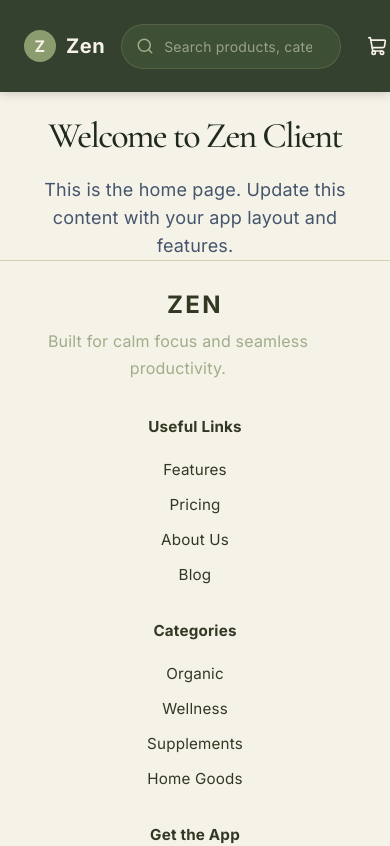
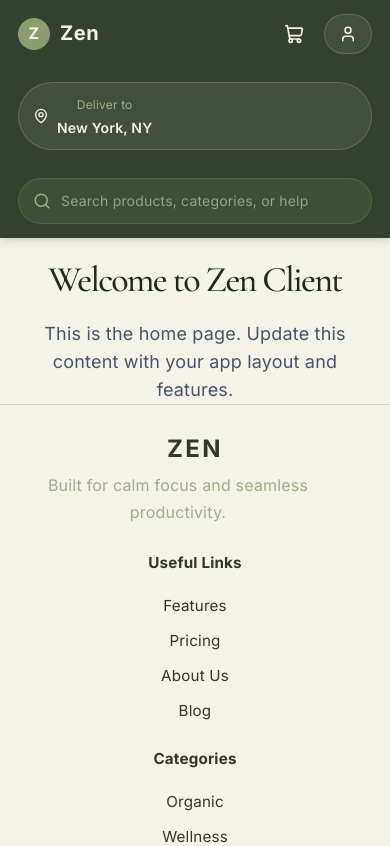
Before and after one commit to madhavavarma/ZenClient, a React (Vite) app: page / in a window 390 px wide. Shown: the top 846 px of the page. Built offline with nearby package versions, Linux system fonts and the light colour scheme.

Commit message:
Feature | Navbar | Footer | Responsive

```diff
--- a/src/components/footer/Footer.module.css
+++ b/src/components/footer/Footer.module.css
@@ -124,11 +124,7 @@
   }
 }
 
-@media (max-width: 640px) {
-  .footer {
-    padding: 32px 18px 18px;
-  }
-
+@media (max-width: 800px) {
   .footerInner {
     grid-template-columns: 1fr;
   }
@@ -138,3 +134,17 @@
     align-items: flex-start;
   }
 }
+
+@media (max-width: 640px) {
+  .footer {
+    padding: 32px 18px 18px;
+  }
+
+  .footerInner {
+    gap: 24px;
+  }
+
+  .footerBottom {
+    gap: 8px;
+  }
+}
--- a/src/components/layouts/MainLayout.tsx
+++ b/src/components/layouts/MainLayout.tsx
@@ -7,7 +7,7 @@ export default function MainLayout() {
         <>
             <Navbar />
 
-            <main className="flex flex-col flex-1 items-center justify-between pt-24 px-6">
+            <main className="flex flex-col flex-1 items-center justify-between pt-[240px] md:pt-24 px-6">
                 <Outlet />
             </main>
 
--- a/src/components/navbar/Navbar.module.css
+++ b/src/components/navbar/Navbar.module.css
@@ -12,6 +12,48 @@
   color: var(--navbar-text);
   box-shadow: var(--navbar-shadow);
   z-index: 50;
+  flex-wrap: wrap;
+}
+
+.left {
+  display: flex;
+  align-items: center;
+  gap: 12px;
+  flex: 1;
+}
+
+.actions {
+  display: flex;
+  align-items: center;
+  gap: 12px;
+}
+
+.searchForm {
+  flex: 1;
+  display: flex;
+  align-items: center;
+  max-width: 560px;
+  min-width: 220px;
+  gap: 10px;
+  background: var(--panel-bg);
+  border: 1px solid var(--border-light);
+  border-radius: 999px;
+  padding: 10px 14px;
+  min-width: 0;
+}
+
+.address {
+  display: flex;
+  align-items: center;
+  gap: 8px;
+  border: 1px solid var(--border-muted);
+  border-radius: 999px;
+  padding: 10px 14px;
+  background: var(--surface-soft);
+  color: var(--navbar-text);
+  cursor: default;
+  min-width: 170px;
+  flex-shrink: 0;
 }
 
 .left {
@@ -52,6 +94,7 @@
   border: 1px solid var(--border-light);
   border-radius: 999px;
   padding: 10px 14px;
+  min-width: 0;
 }
 
 .searchInput {
@@ -81,6 +124,7 @@
   color: var(--navbar-text);
   cursor: default;
   min-width: 170px;
+  flex-shrink: 0;
 }
 
 .addressLabel {
@@ -131,3 +175,59 @@
   color: var(--navbar-text);
   cursor: pointer;
 }
+
+@media (max-width: 980px) {
+  .searchForm {
+    max-width: 100%;
+    min-width: 0;
+  }
+
+  .actions {
+    flex: 1;
+    justify-content: flex-end;
+    gap: 10px;
+  }
+
+  .address {
+    min-width: 0;
+  }
+}
+
+@media (max-width: 720px) {
+  .navbar {
+    padding: 14px 18px;
+    min-height: 210px;
+  }
+
+  .left,
+  .actions,
+  .address,
+  .searchForm {
+    width: 100%;
+  }
+
+  .left {
+    order: 1;
+    justify-content: space-between;
+  }
+
+  .actions {
+    order: 1;
+    justify-content: flex-end;
+    gap: 10px;
+  }
+
+  .address {
+    order: 2;
+    margin-top: 12px;
+  }
+
+  .searchForm {
+    order: 3;
+    margin-top: 12px;
+  }
+
+  .loginButton span {
+    display: none;
+  }
+}
--- a/src/components/navbar/Navbar.tsx
+++ b/src/components/navbar/Navbar.tsx
@@ -60,13 +60,13 @@ export default function Navbar({
           <User size={18} />
           <span>Login</span>
         </button>
+      </div>
 
-        <div className={styles.address}>
-          <MapPin size={16} />
-          <div>
-            <div className={styles.addressLabel}>Deliver to</div>
-            <div className={styles.addressLocation}>{location}</div>
-          </div>
+      <div className={styles.address}>
+        <MapPin size={16} />
+        <div>
+          <div className={styles.addressLabel}>Deliver to</div>
+          <div className={styles.addressLocation}>{location}</div>
         </div>
       </div>
     </header>
--- a/src/index.css
+++ b/src/index.css
@@ -16,18 +16,25 @@
   text-rendering: optimizeLegibility;
   -webkit-font-smoothing: antialiased;
   -moz-osx-font-smoothing: grayscale;
+}
 
-  @media (max-width: 1024px) {
+@media (max-width: 1024px) {
+  :root {
     font-size: 16px;
   }
 }
 
+html,
+body {
+  min-height: 100%;
+}
+
 #root {
-  width: 1600px;
-  max-width: 100%;
+  width: 100%;
+  max-width: 1600px;
   margin: 0 auto;
   text-align: center;
-  min-height: 100svh;
+  min-height: 100vh;
   display: flex;
   flex-direction: column;
   box-sizing: border-box;
```
